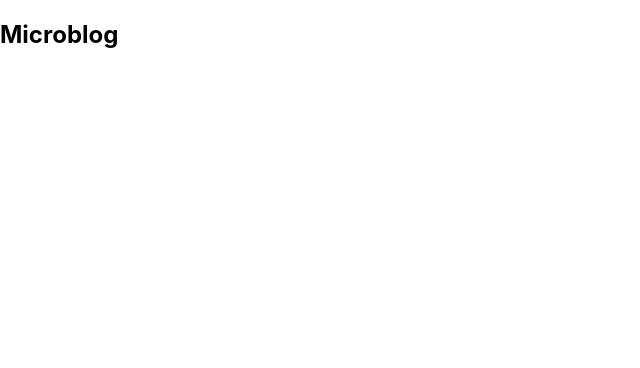
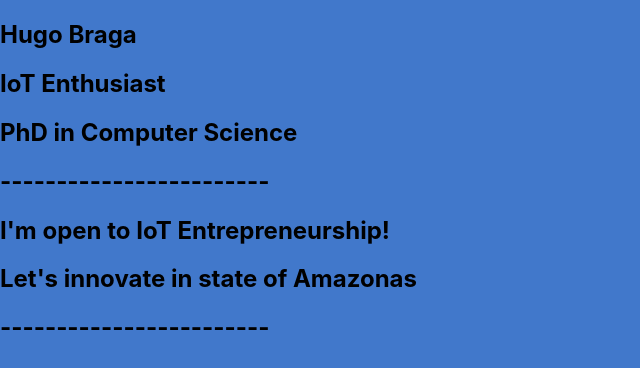
Before and after one commit to hugobraga/personal-website, a React (Create React App) app in the folder react-website/: page / in a window 1280 px wide. Shown: the top 368 px of the page, without its empty margins (0-640 px from the left). Built offline with nearby package versions, Linux system fonts and the light colour scheme.

Commit message:
Adicionei texto e cor de fundo

```diff
--- a/react-website/src/index.css
+++ b/react-website/src/index.css
@@ -5,6 +5,8 @@ body {
     sans-serif;
   -webkit-font-smoothing: antialiased;
   -moz-osx-font-smoothing: grayscale;
+
+  background: #4178cb;
 }
 
 code {
--- a/react-website/src/pages/Microblog.js
+++ b/react-website/src/pages/Microblog.js
@@ -1,7 +1,19 @@
 import React from 'react';
 
+// import './Microblog.css';
+
 const Microblog = () => {
-  return <h2>Microblog</h2>;
+    return (
+        <div>
+            <h2>Hugo Braga</h2>
+            <h2>IoT Enthusiast</h2>
+            <h2>PhD in Computer Science</h2>
+            <h2>------------------------</h2>
+            <h2>I'm open to IoT Entrepreneurship!</h2>
+            <h2>Let's innovate in state of Amazonas</h2>
+            <h2>------------------------</h2>
+        </div>
+    );
 };
 
 export default Microblog;
```
